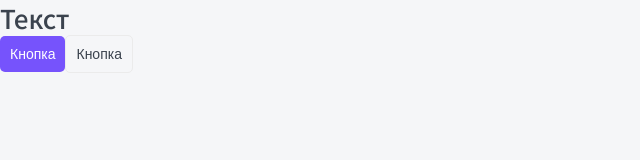
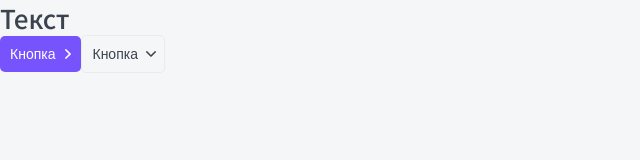
Before and after one commit to voldo5/top-app, a Next.js app: page / in a window 1280 px wide. Shown: the top 160 px of the page, without its empty margins (0-640 px from the left). Built offline with nearby package versions, Linux system fonts and the light colour scheme.

Commit message:
use svg svgr2

```diff
--- a/components/Button/Button.module.css
+++ b/components/Button/Button.module.css
@@ -5,12 +5,13 @@
 	padding: 10px;
 
 	cursor: pointer;
+	transition: all 0.2s;
 	text-align: center;
+
 	border: none;
 	border-radius: 5px;
 
 	font-size: 14px;
-  transition: all 0.2s;
 }
 
 .primary {
@@ -24,11 +25,27 @@
 
 .ghost {
 	color: var(--black);
+	border: 1px solid var(--gray-light);
 	background: none;
-  border: 1px solid var(--gray-light);
 }
 
 .ghost:hover {
 	color: var(--white);
 	background-color: var(--primary);
 }
+
+.arrow {
+	display: inline-block;
+
+	margin-left: 10px;
+}
+
+.down {
+	transition: all 0.2s;
+	transform: rotate(90deg);
+}
+
+.primary svg,
+.ghost:hover svg {
+	fill: var(--white);
+}
--- a/components/Button/Button.props.ts
+++ b/components/Button/Button.props.ts
@@ -1,6 +1,7 @@
-import { ReactNode } from 'react';
+import { ButtonHTMLAttributes, DetailedHTMLProps, ReactNode } from 'react';
 
-export interface ButtonProps {
+export interface ButtonProps extends DetailedHTMLProps<ButtonHTMLAttributes<HTMLButtonElement>, HTMLButtonElement> {
 	children: ReactNode;
 	appearance: 'primary' | 'ghost';
+	arrow?: 'right' | 'down' | 'none';
 }
--- a/components/Button/Button.tsx
+++ b/components/Button/Button.tsx
@@ -1,16 +1,33 @@
 import styles from "./Button.module.css";
 import { ButtonProps } from "./Button.props";
-import cn from "classnames";
+import cn from "classnames/bind";
+import ArrowIcon from "./arrow.svg";
 
-export const Button = ({ appearance, children }: ButtonProps): JSX.Element => {
+export const Button = ({
+  appearance,
+  arrow = "none",
+  children,
+  className,
+  ...props
+}: ButtonProps): JSX.Element => {
   return (
     <button
-      className={cn(styles.button, {
+      className={cn(styles.button, className, {
         [styles.primary]: appearance == "primary",
         [styles.ghost]: appearance == "ghost",
       })}
+      {...props}
     >
       {children}
+      {arrow != "none" && (
+        <span
+          className={cn(styles.arrow, {
+            [styles.down]: arrow == "down",
+          })}
+        >
+          <ArrowIcon />
+        </span>
+      )}
     </button>
   );
 };
--- a/components/Htag/Htag.module.css
+++ b/components/Htag/Htag.module.css
@@ -1,20 +1,23 @@
 .h1 {
+	margin: 0;
+
+	font-size: 26px;
 	font-weight: 500;
-  font-size: 26px;
 	line-height: 35px;
-  margin: 0;
 }
 
 .h2 {
+	margin: 0;
+
+	font-size: 22px;
 	font-weight: 500;
-  font-size: 22px;
 	line-height: 30px;
-  margin: 0;
 }
 
 .h3 {
+	margin: 0;
+
+	font-size: 20px;
 	font-weight: 600;
-  font-size: 20px;
 	line-height: 27px;
-  margin: 0;
 }
--- a/next.config.js
+++ b/next.config.js
@@ -1,3 +1,15 @@
 module.exports = {
-  reactStrictMode: true,
-}
+	webpack(config) {
+		config.module.rules.push({
+			test: /\.svg$/,
+			issuer: /\.(js|ts)x?$/,
+			use: ['@svgr/webpack'],
+		});
+
+		return config;
+	},
+};
+
+//issuer: { test: /\.(js|ts)x?$/,},
+//test: /\.(js|ts)x?$/,
+// webpack(config) {
--- a/package.json
+++ b/package.json
@@ -7,17 +7,18 @@
     "debug": "set NODE_OPTIONS=--inspect && next dev",
     "build": "next build",
     "start": "next start",
-    "lint": "next lint",
     "stylelint": "stylelint \"**/*.css\" --fix"
   },
   "dependencies": {
+    "classnames": "^2.3.1",
     "next": "11.0.1",
     "react": "17.0.2",
     "react-dom": "17.0.2"
   },
   "devDependencies": {
+    "@svgr/webpack": "^5.5.0",
     "@types/classnames": "^2.3.1",
-    "@types/node": "^16.4.8",
+    "@types/node": "^16.6.1",
     "@types/react": "^17.0.15",
     "@typescript-eslint/eslint-plugin": "^4.28.5",
     "@typescript-eslint/parser": "^4.28.5",
--- a/pages/index.tsx
+++ b/pages/index.tsx
@@ -5,8 +5,12 @@ export default function Home(): JSX.Element {
   return (
     <>
       <Htag tag="h1">Текст</Htag>
-      <Button appearance="primary">Кнопка</Button>
-      <Button appearance="ghost">Кнопка</Button>
+      <Button appearance="primary" arrow="right">
+        Кнопка
+      </Button>
+      <Button appearance="ghost" arrow="down">
+        Кнопка
+      </Button>
     </>
   );
 }
--- a/styles/globals.css
+++ b/styles/globals.css
@@ -4,7 +4,7 @@ body {
 	padding: 0;
 
 	color: var(--black);
-  background: #f5f6f8;
+	background: #F5F6F8;
 
 	font-family: "Noto Sans KR", sans-serif;
 }
@@ -20,13 +20,13 @@ a {
 }
 
 :root {
-  --black: #3b434e;
-  --gray-light: #ebebeb;
+	--black: #3B434E;
+	--gray-light: #EBEBEB;
 	--white: white;
-  --primary: #7653fc;
-  --primary-hover: #6344df;
-  --red: #fc836d;
-  --green: #1dc37e;
-  --green-light: #c8f8e4;
+	--primary: #7653FC;
+	--primary-hover: #6344DF;
+	--red: #FC836D;
+	--green: #1DC37E;
+	--green-light: #C8F8E4;
 	--font-family: "Noto Sans KR", sans-serif;
 }
--- a/tsconfig.json
+++ b/tsconfig.json
@@ -1,6 +1,7 @@
 {
 	"compilerOptions": {
 		"target": "es5",
+		"baseUrl": "./types",
 		"lib": [
 			"dom",
 			"dom.iterable",
```
Also changed, not shown: 1 other file (tests, documents, lock files or other folders). Lines whose indentation alone changed are shown as unchanged.
